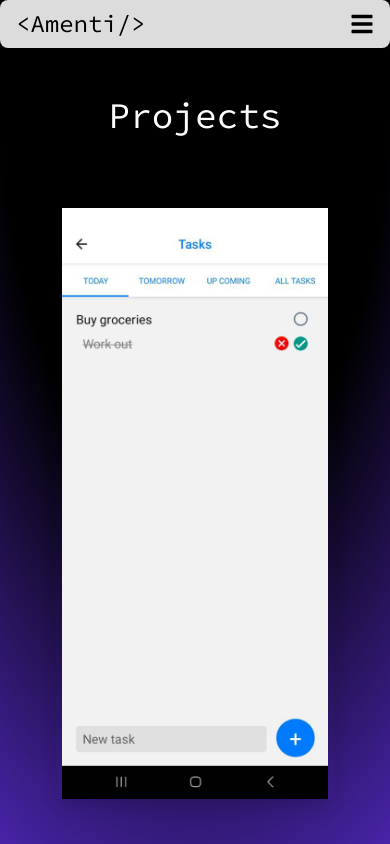
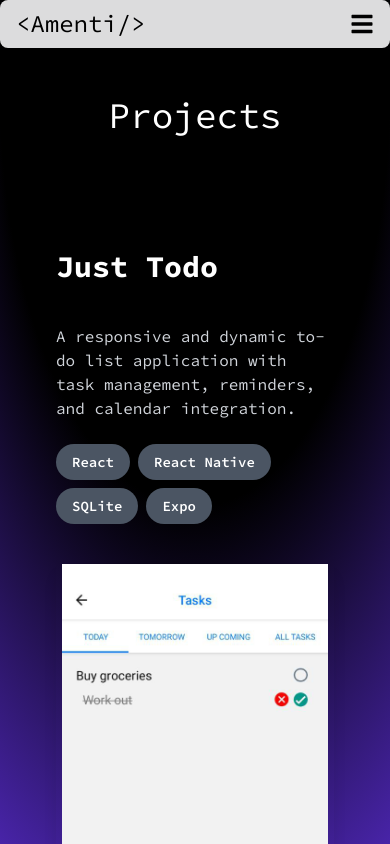
Before and after one commit to Amenti-K/Portfolio, a Next.js app: page /portfolio in a window 390 px wide. Shown: the top 844 px of the page. Built offline with nearby package versions, Linux system fonts and the light colour scheme.

Commit message:
The whole portfolio is done and responsive. And added a framer motion. The last thing needed is resume.

```diff
--- a/package.json
+++ b/package.json
@@ -9,6 +9,7 @@
     "lint": "next lint"
   },
   "dependencies": {
+    "framer-motion": "^11.11.9",
     "next": "14.2.14",
     "react": "^18",
     "react-countup": "^6.5.3",
--- a/src/app/about/page.js
+++ b/src/app/about/page.js
@@ -1,29 +1,64 @@
 "use client";
 
-import React from "react";
+import React, { useRef } from "react";
 import Image from "next/image";
+import { motion, useInView } from "framer-motion";
 import Expertise from "@/components/Expertise";
 
 export default function About() {
+  // Ref for the About section
+  const aboutRef = useRef(null);
+  const isInView = useInView(aboutRef, { once: true, margin: "-100px" });
+
+  // Framer motion variants for animations
+  const imageAnimation = {
+    hidden: { x: "-100vw", opacity: 0 }, // Start off the screen to the left
+    visible: {
+      x: 0,
+      opacity: 1,
+      transition: { duration: 1, ease: "easeOut" },
+    },
+  };
+
+  const textAnimation = {
+    hidden: { x: "100vw", opacity: 0 }, // Start off the screen to the right
+    visible: {
+      x: 0,
+      opacity: 1,
+      transition: { duration: 1, ease: "easeOut" },
+    },
+  };
+
   return (
-    <div className="p-8">
+    <div ref={aboutRef} className="p-8">
       <div className="h-screen">
         <h2 className="my-20 mb-10 text-center text-4xl">About Me</h2>
+
         <div className="flex flex-wrap items-center justify-center lg:justify-between">
           {/* Left Section: Image */}
-          <div className="w-full md:w-1/2 flex justify-center items-center">
+          <motion.div
+            className="w-full md:w-1/2 flex justify-center items-center"
+            variants={imageAnimation}
+            initial="hidden"
+            animate={isInView ? "visible" : "hidden"} // Trigger animation when in view
+          >
             <div className="relative w-72 h-80">
               <Image
                 src="/assets/images/profile.jpg" // Correct path to your image in the public folder
                 alt="Amenti Kebede"
-                fill // Replaces layout="fill"
+                fill
                 style={{ objectFit: "cover" }} // Replaces objectFit="cover"
               />
             </div>
-          </div>
+          </motion.div>
 
           {/* Right Section: Paragraph */}
-          <div className="w-full md:w-1/2 my-4 p-4 lg:p-8">
+          <motion.div
+            className="w-full md:w-1/2 my-4 p-4 lg:p-8"
+            variants={textAnimation}
+            initial="hidden"
+            animate={isInView ? "visible" : "hidden"} // Trigger animation when in view
+          >
             <p className="text-md">
               With over two years of experience as a professional web and mobile
               app developer, I have acquired the skills and expertise necessary
@@ -31,7 +66,7 @@ export default function About() {
               of the design process, from collaborative discussions to creating
               user-centered solutions.
             </p>
-          </div>
+          </motion.div>
         </div>
       </div>
       <Expertise />
--- a/src/app/contact/page.js
+++ b/src/app/contact/page.js
@@ -15,9 +15,11 @@ export default function Contact() {
       </h1>
 
       {/* Button */}
-      <button className="mt-8 px-6 py-3 bg-blue-500 hover:bg-blue-600 text-white rounded-full flex items-center space-x-2">
-        <FaTelegramPlane className="text-2xl" />
-        <span className="text-lg font-medium">Say Hello</span>
+      <button className="mt-8 px-6 py-3 bg-blue-500 hover:bg-blue-600 text-white rounded-full">
+        <a className="flex items-center space-x-2" href="http://t.me/THE_AACE">
+          <FaTelegramPlane className="text-2xl" />
+          <span className="text-lg font-medium">Say Hello</span>
+        </a>
       </button>
 
       {/* Contact Info */}
--- a/src/app/home/page.js
+++ b/src/app/home/page.js
@@ -17,14 +17,29 @@ export default function Home() {
         <h1 className="text-3xl md:text-5xl w-max">Amenti Kebede</h1>
 
         {/* Professions with Typing Effect */}
-        <h2 className="hidden md:flex text-1xl md:text-xl text-lime-500 w-max">
-          ___You're goto{" "}
-          <span className="sm:flex text-2xl text-lime-500">
+          <span className="md:hidden text-2xl ml-2 text-lime-500">
             <Typewriter
               words={[
-                " Website Developer",
-                " UI/UX Designer",
-                " Mobile App Developer",
+                "Website Developer",
+                "UI/UX Designer",
+                "Mobile App Developer",
+              ]}
+              loop={true}
+              cursor
+              cursorStyle="|"
+              typeSpeed={80}
+              deleteSpeed={60}
+              delaySpeed={1000}
+            />
+          </span>
+        <h2 className="hidden md:flex text-sm md:text-xl text-lime-500 w-max">
+          You're goto{" "}
+          <span className="sm:flex text-2xl ml-2 text-lime-500">
+            <Typewriter
+              words={[
+                "Website Developer",
+                "UI/UX Designer",
+                "Mobile App Developer",
               ]}
               loop={true}
               cursor
--- a/src/components/ProjectCard.jsx
+++ b/src/components/ProjectCard.jsx
@@ -1,32 +1,65 @@
-import React from "react";
+"use client";
 
-export default function ProjectCard({
-  name,
-  picture,
-  description,
-  tools,
-  index,
-}) {
+import React, { useRef } from "react";
+import { motion, useInView } from "framer-motion";
+
+export default function ProjectCard({ name, picture, description, tools }) {
+  // Ref for the About section
+  const aboutRef = useRef(null);
+  const isInView = useInView(aboutRef, { once: true, margin: "-100px" });
+
+  // Framer motion variants for animations
+  const imageAnimation = {
+    hidden: { x: "-100vw", opacity: 0 }, // Start off the screen to the left
+    visible: {
+      x: 0,
+      opacity: 1,
+      transition: { duration: 1, ease: "easeOut" },
+    },
+  };
+
+  const textAnimation = {
+    hidden: { x: "100vw", opacity: 0 }, // Start off the screen to the right
+    visible: {
+      x: 0,
+      opacity: 1,
+      transition: { duration: 1, ease: "easeOut" },
+    },
+  };
   return (
     <div
+      ref={aboutRef}
       className="flex flex-col md:flex-row items-center justify-center w-full md:h-[80vh]
                  transition-colors duration-300 rounded-lg overflow-hidden p-10"
     >
       {/* Image section */}
-      <div className="flex-1 h-full w-full order-1 md:order-2">
+      <motion.div
+        className="flex-1 h-full w-full md:order-1 order-2"
+        variants={imageAnimation}
+        initial="hidden"
+        animate={isInView ? "visible" : "hidden"} // Trigger animation when in view
+      >
         <img
           src={picture}
           alt={name}
           className="w-full max-h-[70vh] md:h-full object-contain md:object-contain rounded-none md:rounded-l-lg shadow-lg"
         />
-      </div>
+      </motion.div>
       {/* Text section */}
-      <div className="flex-1 text-left py-10 px-10 flex flex-col justify-center md:order-1 order-2 md:text-left text-center space-y-6">
-        <h2 className="text-3xl md:text-4xl font-bold mb-4 text-white">
+      <motion.div
+        className="flex-1 text-left py-10 md:px-10 flex flex-col justify-start
+                       order-1 md:order-2 md:text-left space-y-6"
+        variants={textAnimation}
+        initial="hidden"
+        animate={isInView ? "visible" : "hidden"} // Trigger animation when in view
+      >
+        <h2 className="text-3xl md:text-4xl font-bold mb-4 text-white w-max">
           {name}
         </h2>
-        <p className="text-gray-300 mb-4 text-md md:text-lg">{description}</p>
-        <div className="flex flex-wrap justify-center md:justify-start gap-2">
+        <p className="text-gray-300 mb-4 text-md md:text-lg w-full">
+          {description}
+        </p>
+        <div className="flex flex-wrap md:justify-start gap-2">
           {tools.map((tool, idx) => (
             <span
               key={idx}
@@ -36,7 +69,7 @@ export default function ProjectCard({
             </span>
           ))}
         </div>
-      </div>
+      </motion.div>
     </div>
   );
 }
```
Also changed, not shown: 1 other file (tests, documents, lock files or other folders).
